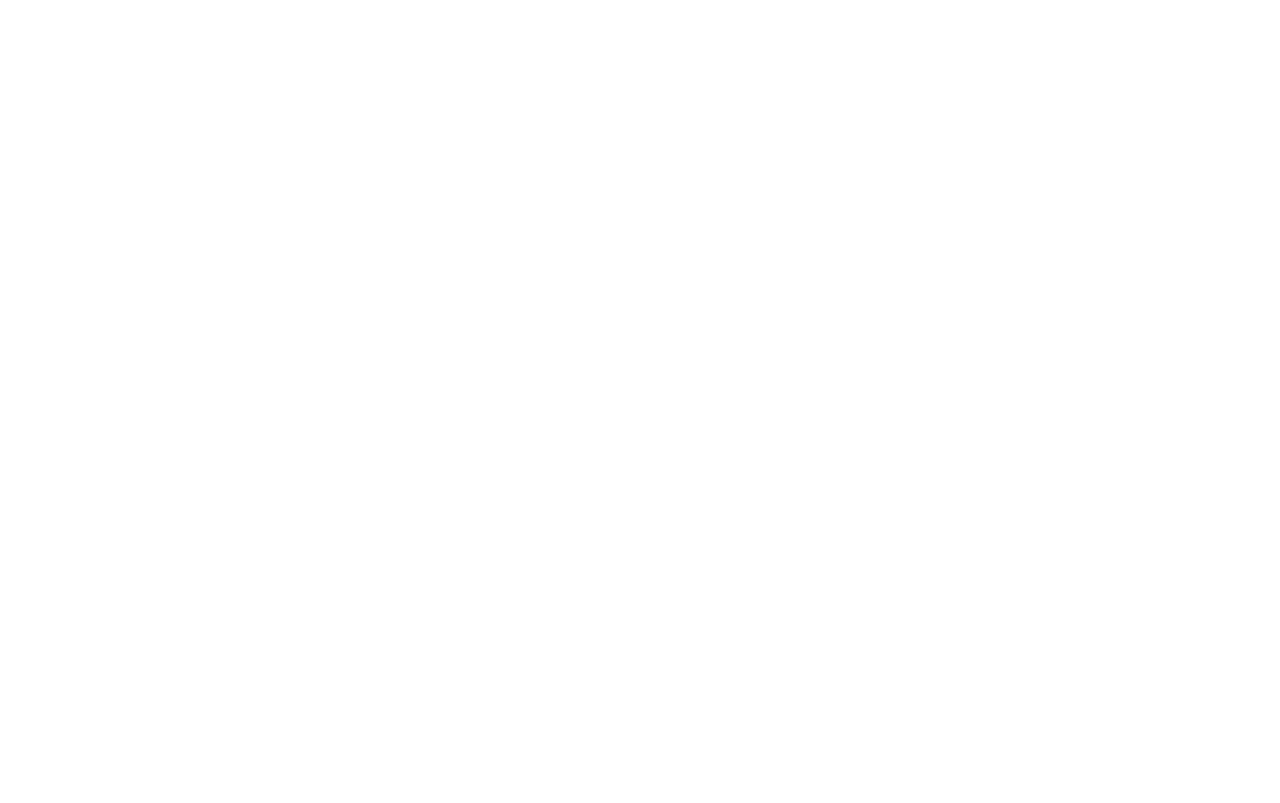
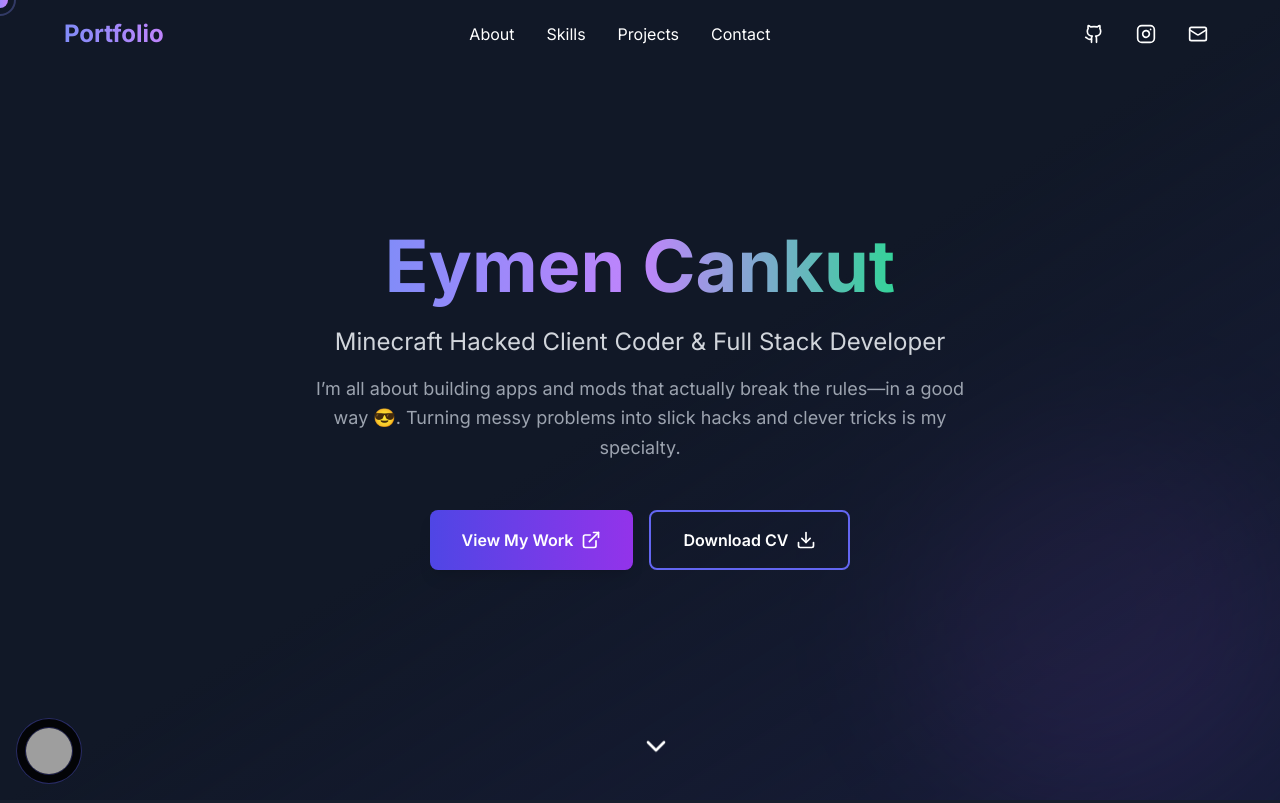
Before and after one commit to Woldan1337/woldan-portfolyo, a plain HTML site: page index.html in a window 1280 px wide. Shown: the top 803 px of the page. Drawn offline with Linux system fonts and the light colour scheme; grey boxes are pictures that could not be loaded.

Commit message:
Update index.html

```diff
--- a/index.html
+++ b/index.html
@@ -20,8 +20,8 @@
     <link href="https://fonts.googleapis.com/css2?family=Inter:wght@300;400;500;600;700;800&display=swap" rel="stylesheet">
 
     <title>Eymen Cankut - Full Stack Developer</title>
-    <script type="module" crossorigin src="/assets/index-yMrDU9yd.js"></script>
-    <link rel="stylesheet" crossorigin href="/assets/index-ors97OJr.css">
+    <script type="module" crossorigin src="/assets/index-CjopvGmo.js"></script>
+    <link rel="stylesheet" crossorigin href="/assets/index-Djhn9wVY.css">
   </head>
   <body>
     <div id="root"></div>
```
